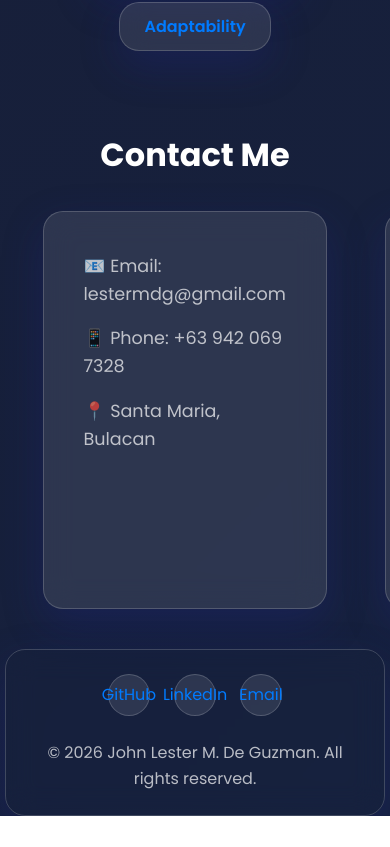
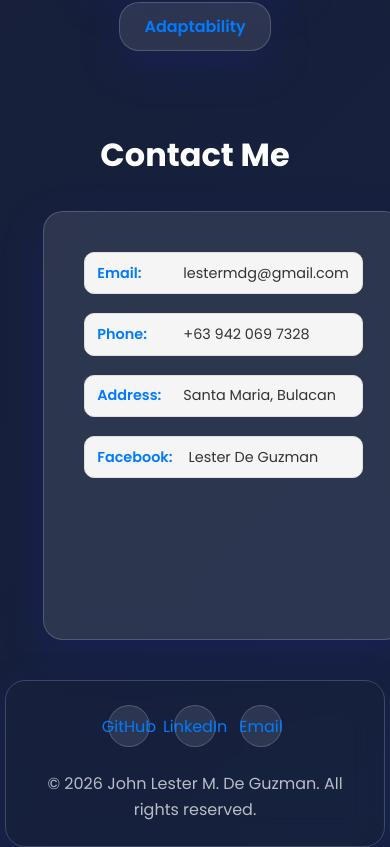
Before and after one commit to mdgLester/portfolio-2, a React (Create React App) app: page / in a window 390 px wide. Shown: the part 3782-4629 px from the top of the page. Before the commit the page ends 4598 px from the top, so only its background shows below. Built offline with nearby package versions, Linux system fonts and the light colour scheme.

Commit message:
Contact page updates

```diff
--- a/src/components/Contact.jsx
+++ b/src/components/Contact.jsx
@@ -9,15 +9,32 @@ const Contact = () => {
 
   return (
     <section id="contact" className="contact">
-      <RevealOnScroll direction="fade"><h2>Contact Me</h2></RevealOnScroll>
+      <RevealOnScroll direction="fade">
+        <h2>Contact Me</h2>
+      </RevealOnScroll>
+
       <div className="contact-container">
         <RevealOnScroll direction="left">
           <div className="glass-card contact-info">
-            <p>📧 Email: lestermdg@gmail.com</p>
-            <p>📱 Phone: +63 942 069 7328</p>
-            <p>📍 Santa Maria, Bulacan</p>
+            <div className="contact-item">
+              <span className="contact-label">Email:</span>
+              <span className="contact-value">lestermdg@gmail.com</span>
+            </div>
+            <div className="contact-item">
+              <span className="contact-label">Phone:</span>
+              <span className="contact-value">+63 942 069 7328</span>
+            </div>
+            <div className="contact-item">
+              <span className="contact-label">Address:</span>
+              <span className="contact-value">Santa Maria, Bulacan</span>
+            </div>
+            <div className="contact-item">
+              <span className="contact-label">Facebook:</span>
+              <span className="contact-value">Lester De Guzman</span>
+            </div>
           </div>
         </RevealOnScroll>
+
         <RevealOnScroll direction="right">
           <form className="glass-card contact-form" onSubmit={handleSubmit}>
             {['name','email','message'].map((f,i)=>(
@@ -25,7 +42,7 @@ const Contact = () => {
               <input key={i} type={f==='email'?'email':'text'} name={f} placeholder={`Your ${f}`} value={form[f]} onChange={handleChange} required/>:
               <textarea key={i} name={f} placeholder={`Your ${f}`} value={form[f]} onChange={handleChange} rows={5} required/>
             ))}
-            <button type="submit" className="glass-btn">Send Message</button>
+            <button type="submit">Send Message</button>
           </form>
         </RevealOnScroll>
       </div>
--- a/src/styles/Contact.css
+++ b/src/styles/Contact.css
@@ -1,8 +1,202 @@
-.contact { padding:100px 5%; }
-.contact-container { display:grid; grid-template-columns:1fr 1fr; gap:2rem; margin-top:2rem; }
-.contact-info { padding:2rem; }
-.contact-info p { margin-bottom:1rem; }
-.contact-form { padding:2rem; display:flex; flex-direction:column; gap:1rem;}
-.contact-form input, .contact-form textarea { padding:0.7rem; border-radius:10px; border:none; outline:none;}
-.contact-form button { align-self:flex-start; }
-@media(max-width:768px){ .contact-container{grid-template-columns:1fr;} }
+.contact {
+  padding: 100px 5%;
+}
+
+.contact h2 {
+  color: #ffffff;
+  font-size: 2.5rem;
+  margin-bottom: 2rem;
+}
+
+.contact-container {
+  display: grid;
+  grid-template-columns: 1fr 1fr;
+  gap: 2rem;
+  margin-top: 2rem;
+}
+
+/* Contact Info Card - 1ST CARD - COMPLETELY UNTOUCHED */
+.contact-info {
+  padding: 2rem;
+  background: #ffffff;
+  border-radius: 20px;
+  box-shadow: 0 10px 30px rgba(0, 0, 0, 0.2);
+}
+
+.contact-item {
+  display: flex;
+  align-items: center;
+  margin-bottom: 1.2rem;
+  padding: 0.8rem 1rem;
+  border-radius: 10px;
+  background: #f5f5f5;
+  transition: all 0.3s ease;
+  border: 1px solid #e0e0e0;
+}
+
+.contact-item:hover {
+  background: #e8f0fe;
+  transform: translateX(5px);
+  border-color: #007bff;
+}
+
+.contact-label {
+  color: #007bff;
+  font-weight: 600;
+  min-width: 80px;
+  margin-right: 1rem;
+}
+
+.contact-value {
+  color: #333333;
+  font-size: 1rem;
+  font-weight: 500;
+}
+
+/* Contact Form Card - 2ND CARD - UPDATED WITH WHITE BOXES */
+.contact-form {
+  padding: 2rem;
+  display: flex;
+  flex-direction: column;
+  gap: 1rem;
+  background: #ffffff;
+  border-radius: 20px;
+  box-shadow: 0 10px 30px rgba(0, 0, 0, 0.2);
+}
+
+/* 2ND CARD ONLY - White typable boxes with readable text */
+.contact-form input,
+.contact-form textarea {
+  background-color: #ffffff !important; /* Pure white background */
+  color: #1a1a2e !important; /* Deep navy text - maximum contrast */
+  border: 2px solid #d0d0d0 !important; /* Visible gray border */
+
+  padding: 1rem;
+  border-radius: 12px;
+  outline: none;
+  font-size: 1rem;
+  font-weight: 500;
+  font-family: 'Inter', sans-serif;
+  transition: all 0.3s ease;
+  width: 100%;
+  box-sizing: border-box;
+  caret-color: #007bff; /* Blue cursor */
+}
+
+/* 2ND CARD ONLY - Dark readable placeholders */
+.contact-form input::placeholder,
+.contact-form textarea::placeholder {
+  color: #636e72 !important; /* Dark gray - actually readable */
+  font-size: 0.95rem;
+  font-weight: 400;
+  opacity: 1;
+}
+
+/* 2ND CARD ONLY - Focus state with brand blue */
+.contact-form input:focus,
+.contact-form textarea:focus {
+  border-color: #007bff !important;
+  border-width: 2px;
+  background-color: #ffffff !important;
+  box-shadow: 0 0 0 4px rgba(0, 123, 255, 0.1);
+  transform: translateY(-1px);
+  outline: none;
+}
+
+/* 2ND CARD ONLY - Submit button with navy and blue border */
+.contact-form button {
+  align-self: flex-start;
+  padding: 0.8rem 2rem;
+  font-size: 1rem;
+  font-weight: 600;
+  color: #ffffff;
+  background: #1a1a2e; /* Navy background - matches your dark theme */
+  border: 2px solid #007bff; /* Blue border for accent */
+  border-radius: 25px;
+  cursor: pointer;
+  transition: all 0.3s ease;
+  box-shadow: 0 4px 10px rgba(0, 0, 0, 0.2);
+}
+
+/* Button hover effect - BLENDS WITH WEBSITE */
+.contact-form button:hover {
+  background: linear-gradient(135deg, #1a1a2e 0%, #16213e 100%); /* Your website gradient */
+  border-color: #007bff; /* Blue border */
+  transform: translateY(-3px);
+  box-shadow: 0 10px 25px rgba(0, 123, 255, 0.4);
+  border-width: 2px;
+}
+
+/* Alternative hover option 1 - Solid lighter navy */
+.contact-form button:hover.option1 {
+  background: #16213e;
+  border-color: #007bff;
+  box-shadow: 0 8px 20px rgba(0, 123, 255, 0.3);
+}
+
+/* Alternative hover option 2 - With glow effect */
+.contact-form button:hover.option2 {
+  background: #1a1a2e;
+  border-color: #007bff;
+  box-shadow: 0 0 15px rgba(0, 123, 255, 0.5);
+}
+
+/* Alternative hover option 3 - Subtle blue tint */
+.contact-form button:hover.option3 {
+  background: #1e1a3a;
+  border-color: #007bff;
+}
+
+/* Button active/click effect */
+.contact-form button:active {
+  transform: translateY(-1px);
+  box-shadow: 0 5px 15px rgba(0, 123, 255, 0.3);
+}
+
+/* Responsive for mobile */
+@media (max-width: 768px) {
+  .contact-container {
+    grid-template-columns: 1fr;
+    gap: 1.5rem;
+  }
+
+  .contact {
+    padding: 60px 5%;
+  }
+
+  .contact h2 {
+    font-size: 2rem;
+  }
+
+  /* 1ST CARD - mobile adjustments (minimal) */
+  .contact-item {
+    padding: 0.6rem 0.8rem;
+  }
+
+  .contact-label {
+    min-width: 70px;
+    font-size: 0.9rem;
+  }
+
+  .contact-value {
+    font-size: 0.9rem;
+  }
+
+  /* 2ND CARD - mobile adjustments */
+  .contact-form input,
+  .contact-form textarea {
+    padding: 0.8rem;
+    border-width: 2px;
+    font-size: 0.95rem;
+  }
+
+  .contact-form button {
+    align-self: center;
+    width: 100%;
+  }
+
+  /* Keep hover effect on mobile */
+  .contact-form button:hover {
+    transform: translateY(-2px);
+  }
+}
```
